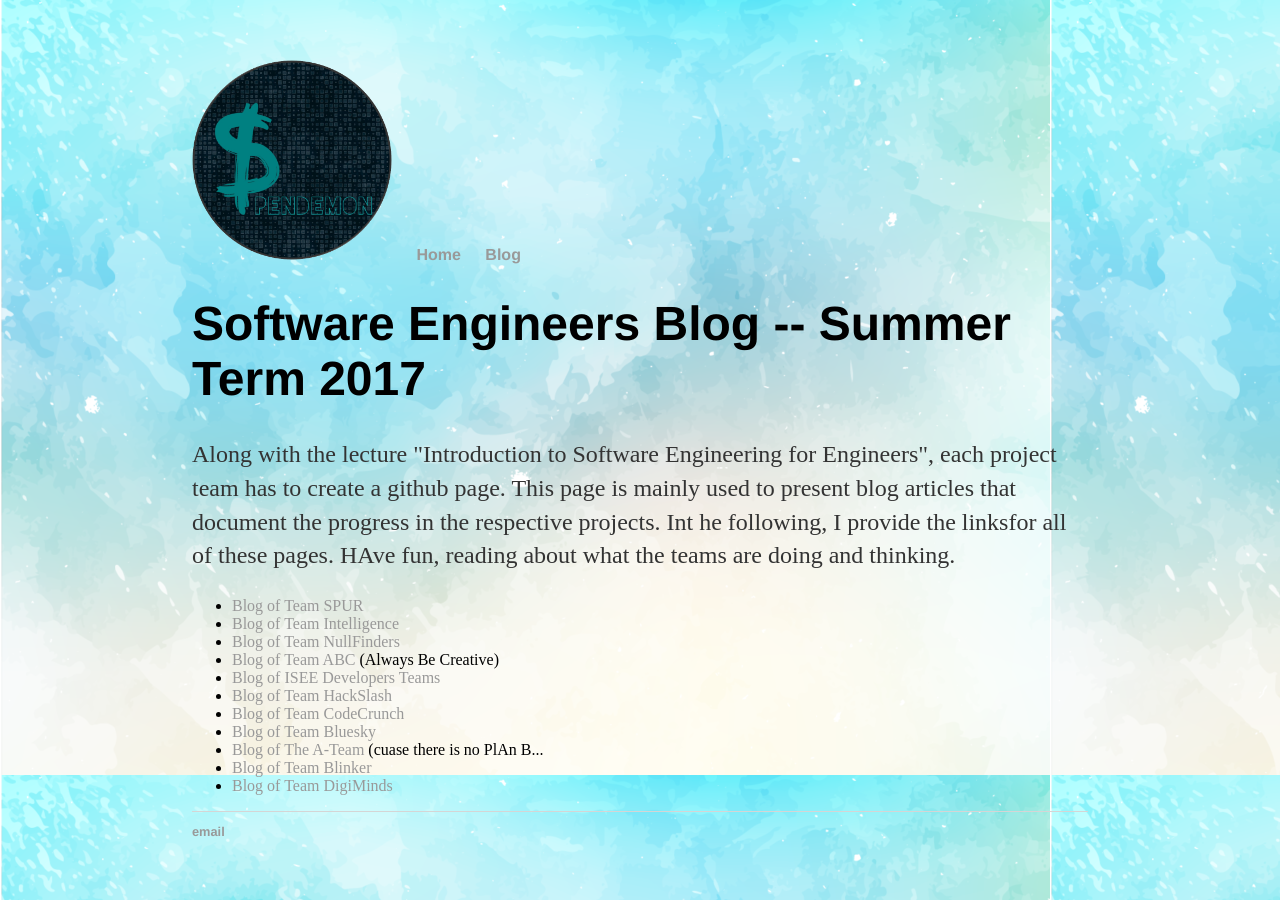
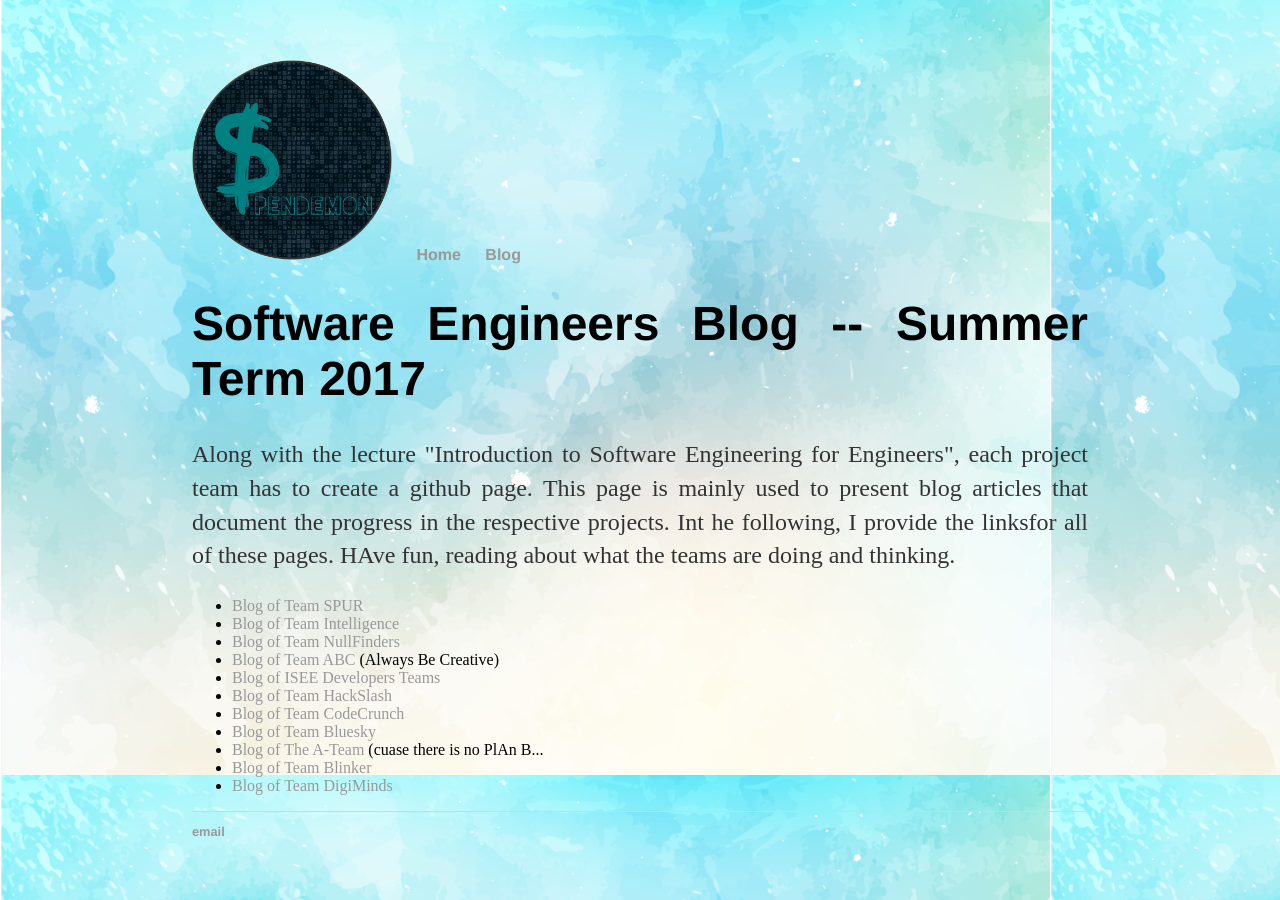
Before and after one commit to 785pavan/isee2019-SPENDEMON, a Jekyll site: the page built from docs/index_old.html, in a window 1280 px wide. Built offline with Jekyll 4.4.1, drawn with Linux system fonts in a browser that asks for light colours.

Commit message:
Update default.html

```diff
--- a/docs/_layouts/default.html
+++ b/docs/_layouts/default.html
@@ -19,7 +19,7 @@
       <li><a href="{{site.baseurl}}/blog">Blog</a></li>
     </ul>
   </nav>
-  <div class="container">
+  <div class="container" align="justify">
 
     {{ content }}
 
```
